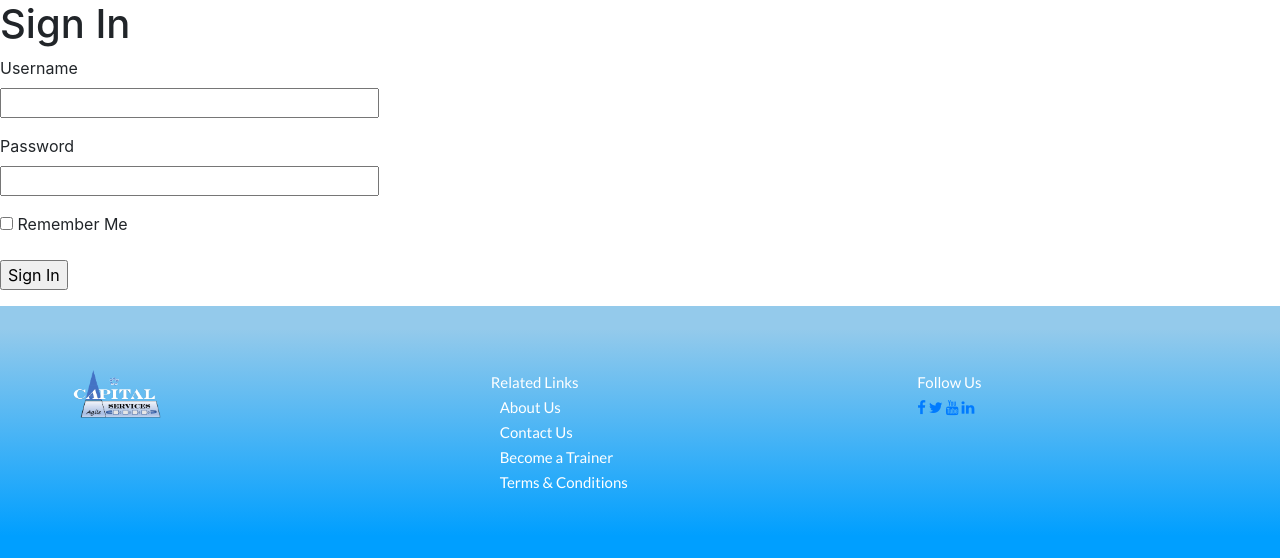
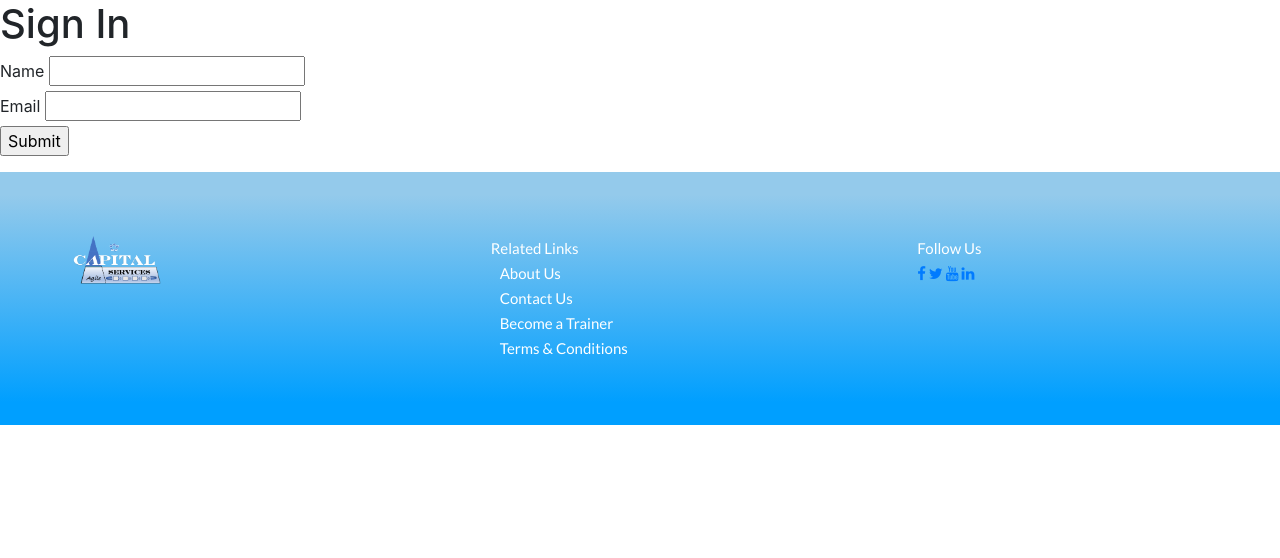
Before and after one commit to ckarjadi/capital_services, a Flask app: page /registration in a window 1280 px wide. Shown: the part 200-758 px from the top of the page. Run offline with Flask 2, Linux system fonts and the light colour scheme; some libraries are stand-ins or nearby versions.

Commit message:
starting further work on the registration page

```diff
--- a/app/__init__.py
+++ b/app/__init__.py
@@ -3,9 +3,11 @@ __init__.py
 init file;
 """
 from flask import Flask
-from flask_mail import Mail, Message
+from config import Config
+# from flask_mail import Mail, Message
 # from secret_mail_data import SecretMailData
 app = Flask(__name__)
+app.config.from_object(Config)
 # app.config.from_object(SecretMailData)
 # app.config.update(
 # 	DEBUG=True,
--- /dev/null
+++ b/app/config.py
@@ -0,0 +1,4 @@
+import os
+
+class Config(object):
+    SECRET_KEY = os.environ.get('SECRET_KEY') or 'you-will-never-guess'
--- a/app/forms.py
+++ b/app/forms.py
@@ -2,9 +2,9 @@
 forms.py;
 login form;
 """
-from flask_wtf import FlaskForm
+from flask_wtf import FlaskForm, RecaptchaField
 from wtforms import StringField, PasswordField, BooleanField, SubmitField
-from wtforms.validators import DataRequired
+from wtforms.validators import DataRequired, Length, Email
 
 class LoginForm(FlaskForm):
 	"""
@@ -14,3 +14,24 @@ class LoginForm(FlaskForm):
 	password = PasswordField('Password', validators=[DataRequired()])
 	remember_me = BooleanField('Remember Me')
 	submit = SubmitField('Sign In')
+
+class StayConnectedForm(FlaskForm):
+	"""
+	Stay connnected form
+	"""
+	name = StringField('Name', [DataRequired()])
+	email = StringField('Email', [Email(message=('Not a valid email address.')),
+		DataRequired()])
+	# body = TextField('Message', [DataRequired(),
+	# 	Length(min=4, message=('Your message is too short.'))])
+	recaptcha = RecaptchaField()
+	submit = SubmitField('Submit')
+
+class RegistrationForm(FlaskForm):
+	"""
+	registration form
+	"""
+	name = StringField('Name', [DataRequired()])
+	email = StringField('Email', [Email(message=('Not a valid email address.')),
+		DataRequired()])
+	submit = SubmitField('Submit')
--- a/app/routes.py
+++ b/app/routes.py
@@ -4,7 +4,7 @@ routing logic;
 """
 from flask import render_template, request
 from app import app
-from app.forms import LoginForm
+from app.forms import LoginForm, RegistrationForm
 from app.training_filters_from_json import get_training_filters
 from app.send_email import send_email
 import os
@@ -134,7 +134,6 @@ def third_course():
 
 	return render_template (template_name, **kwargs)
 
-
 @app.route('/coaching')
 def coaching():
 	"""
@@ -155,13 +154,13 @@ def resources():
 	kwargs = {'title': title, 'page_title': page_title}
 	return render_template(template_name, **kwargs)
 
-@app.route('/registration')
+@app.route('/registration', methods=['GET', 'POST'])
 def registration():
 	"""
 	registration route
 	"""
 	title = 'Registration'
-	form = LoginForm()
+	form = RegistrationForm()
 	kwargs = {'title': title, 'form': form}
 	return render_template('registration.html', **kwargs)
 
--- a/app/templates/registration.html
+++ b/app/templates/registration.html
@@ -4,17 +4,9 @@
     <h1>Sign In</h1>
     <form action="" method="post" novalidate>
         {{ form.hidden_tag() }}
-        <p>
-            {{ form.username.label }}<br>
-            {{ form.username(size=32) }}
-        </p>
-        <p>
-            {{ form.password.label }}<br>
-            {{ form.password(size=32) }}
-        </p>
-        <p>{{ form.remember_me() }} {{ form.remember_me.label }}</p>
-        <p>{{ form.submit() }}</p>
+        <div class="form-field">{{ form.name.label }} {{ form.name(size=20) }}</div>
+        <div class="form-field">{{ form.email.label }} {{ form.email }}</div>
+        {{ form.submit }}
     </form>
 {% endblock %}
-
 {% include "footer.html" %}
```
Also changed, not shown: app/templates/body.html (+0 -7 lines).
